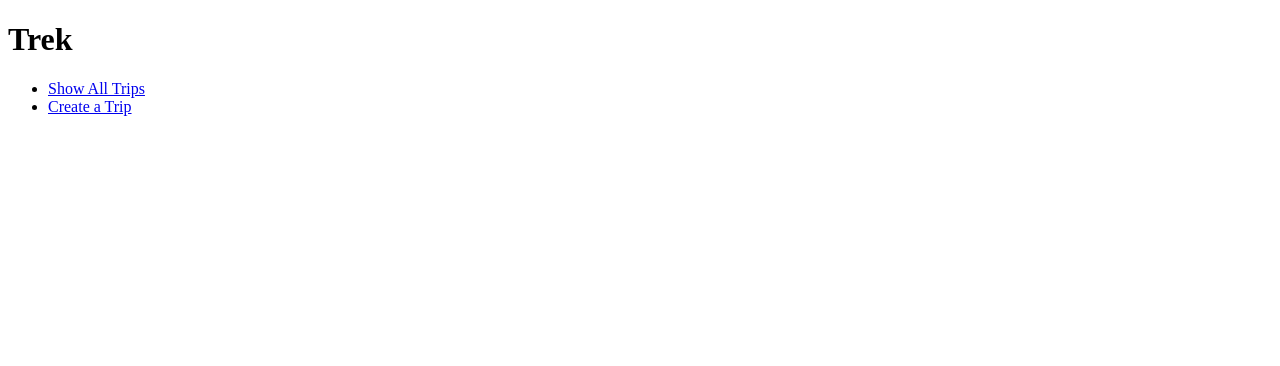
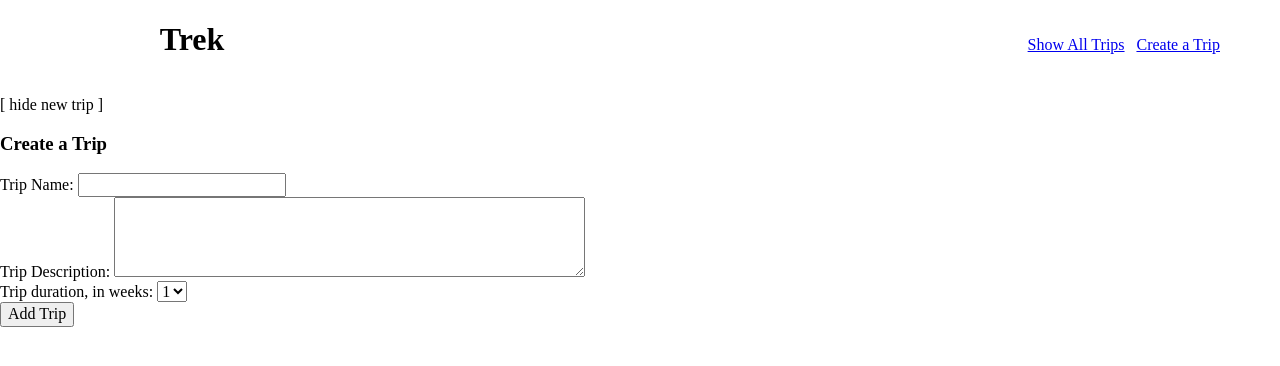
Before and after one commit to PilgrimMemoirs/trek_example, a plain HTML site: page index.html in a window 1280 px wide. Both pictures are taken after a click on the link "Create a Trip". Drawn offline with nearby package versions, Linux system fonts and the light colour scheme.

Commit message:
normalize, format nav and start create form

```diff
--- a/assets/scripts.js
+++ b/assets/scripts.js
@@ -16,8 +16,15 @@ $(document).ready(function(){
         // console.log(trip.name);
         $("<li><a href='#' class='pet' data-id=" + trip.id + ">" + trip.name + "</a>" + "<p> Continent: " + trip.continent + "</p>" + "<p> Weeks:" + trip.weeks + "</p></li>").appendTo($("#trips-list"));
       }); // .each end
+
     }); // .get end
-  }); //show-trip on click end
+  }); //show-trips on click end
+
+
+  ///////////////////////////////////////
+  ///////////// SHOW A TRIP /////////////
+  ///////////////////////////////////////
+
 
 
 
@@ -25,7 +32,38 @@ $(document).ready(function(){
   ///////////// CREATE NEW TRIP /////////
   ///////////////////////////////////////
 
+  $('#create-trip').on('click', function(e){
+    e.preventDefault;
+    $('#new-trip').show();
+  }); //create-trip on click end
 
 
+  // Add Form Submit Post Request - have it show a message.
 
-});
+
+  //  Hides Form
+  $('#new-trip p').on('click', function(){
+    $('#new-trip').hide();
+  });
+
+
+  ///////////////////////////////////////
+  ////////  "HOMEPAGE" REDIRECT  ///////
+  // clicking on header h1 brings    //
+  // original page state           //
+  //////////////////////////////////
+
+
+  $('header h1').on('click', function(e){
+    e.preventDefault;
+    $('#trips-list').empty();
+  });
+
+
+  /////////////////////////////
+  //////////// FIN. //////////
+  ///////////////////////////
+  ///////*cue applause*/////
+  /////////////////////////
+
+}); // $(document).ready end
--- a/assets/styles.css
+++ b/assets/styles.css
@@ -1,3 +1,16 @@
 
 /* Hides trip show and new trip form until wanted */
-#new-trip, #trip-info { display: none}
+
+
+header h1:hover, #new-trip p {
+  cursor: pointer;
+}
+
+h1 {width: 30%; display: inline-block; text-align: center;}
+
+nav {width: 65%; display: inline-block; text-align: right;}
+
+nav li {display: inline-block; padding-left: 1%;}
+
+
+#new-trip, #trip-info { display: none; }
--- a/index.html
+++ b/index.html
@@ -3,7 +3,9 @@
   <head>
     <meta charset="utf-8">
     <title> Trek </title>
+    <link rel="stylesheet" href="https://cdnjs.cloudflare.com/ajax/libs/normalize/5.0.0/normalize.min.css" media="screen" title="normalize">
     <link rel="stylesheet" href="assets/styles.css" media="screen">
+
   </head>
   <body>
 
@@ -12,18 +14,46 @@
       <nav>
         <ul>
           <li><a id="show-trips" href="#"> Show All Trips </a></li>
-          <li><a id="create-trips" href="#"> Create a Trip </a></li>
+          <li><a id="create-trip" href="#"> Create a Trip </a></li>
         </ul>
       </nav>
     </header>
 
     <main>
+      <aside id="new-trip">
+        <p> [ hide new trip ] </p>
+        <h3> Create a Trip </h3>
+
+
+          <form action="" method="post">
+            <div>
+                <label for="owner">Trip Name:</label>
+                <input type="text" id="owner" name="owner" />
+            </div>
+
+            <div>
+                <label for="about">Trip Description:</label>
+                <textarea cols="50" rows="4" id="about" name="about"></textarea>
+            </div>
+
+            <div>
+                <label for="weeks"> Trip duration, in weeks:</label>
+                <select name="weeks">
+                  <option value="1">1</option>
+                  <option value="2">2</option>
+                  <option value="3">3</option>
+                  <option value="4">4</option>
+                </select>
+            </div>
+
+            <div class="button">
+                <button type="submit">Add Trip</button>
+            </div>
+        </form>
+      </aside>
+
       <ul id="trips-list">
       </ul>
-
-      <aside id="new-trip">
-        <!-- Create form to submit a new trip -->
-      </aside>
 
       <article id="trip-info">
         <!-- Create structure to display data of a single trip -->
```
